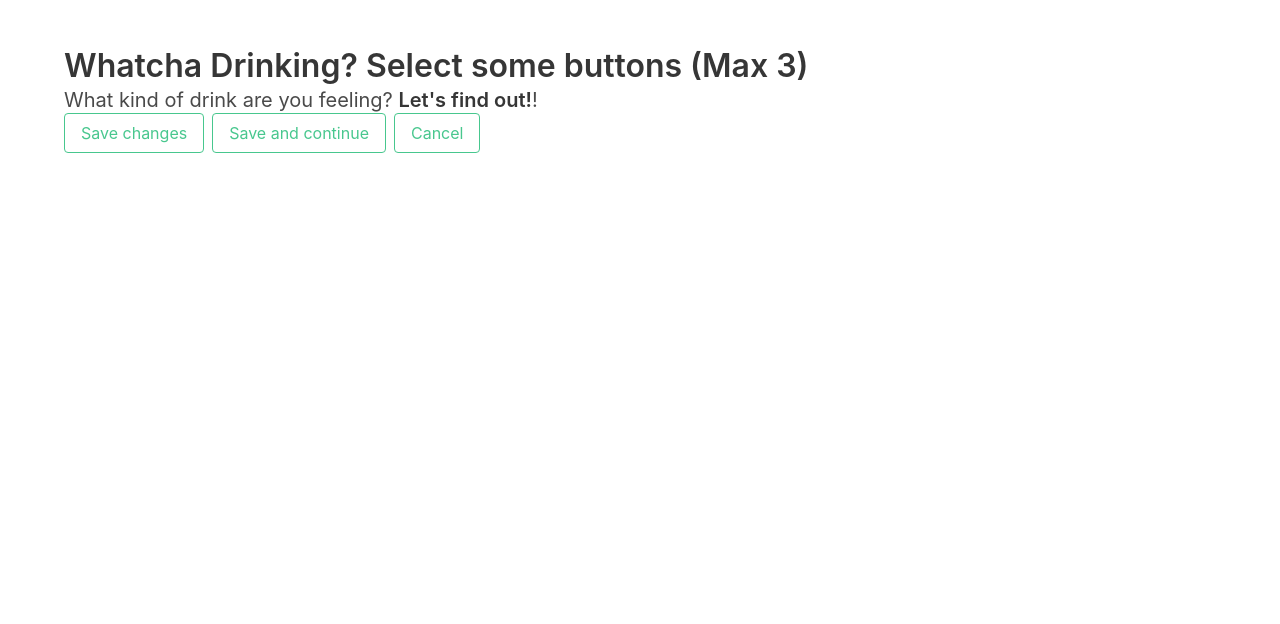
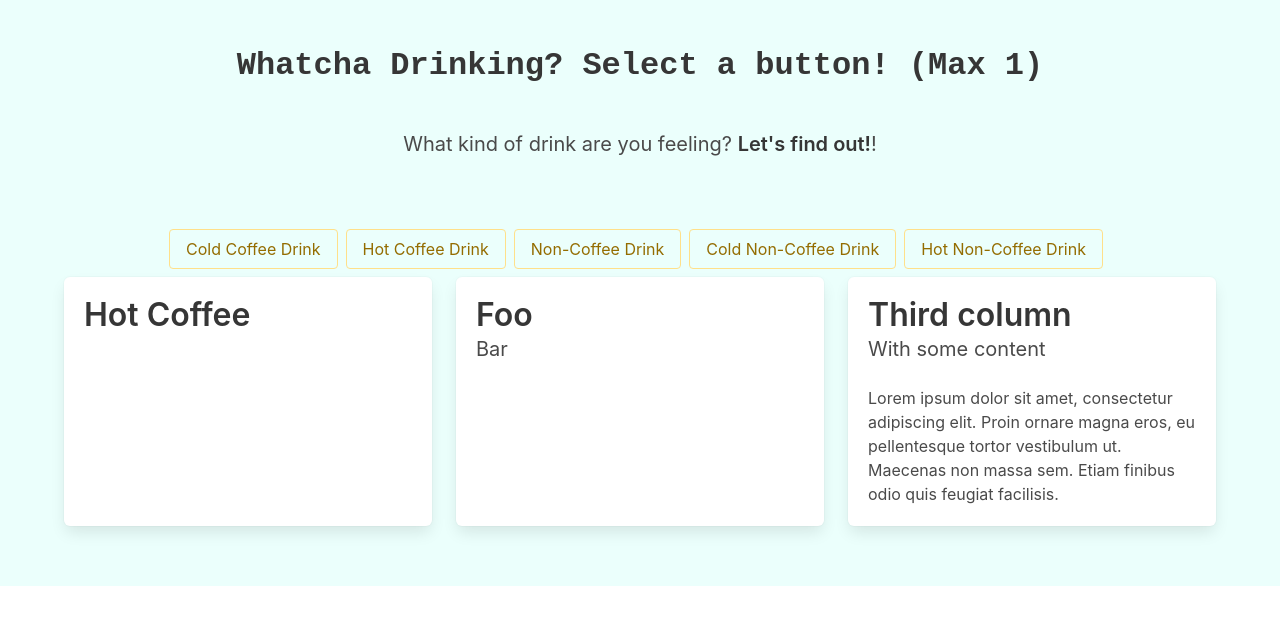
Before and after one commit to LomTuna/whatcha-drinking, a plain HTML site: page index.html in a window 1280 px wide. Drawn offline with nearby package versions, Linux system fonts and the light colour scheme.

Commit message:
updated Title/Button visuals

```diff
--- a/index.html
+++ b/index.html
@@ -6,21 +6,57 @@
     <title>Whatcha Drinking?</title>
     <link rel="stylesheet" href="https://cdn.jsdelivr.net/npm/bulma@0.9.4/css/bulma.min.css">
   </head>
-  <body>
+  <body class="has-background-primary-light">
   <section class="section">
     <div class="container">
-      <h1 class="title">
-        Whatcha Drinking? Select some buttons (Max 3)
+      <h1 class="title has-text-centered is-family-code">
+        Whatcha Drinking? Select a button! (Max 1)
       </h1>
-      <p class="subtitle">
+      <p class="subtitle has-text-centered mt-6">
         What kind of drink are you feeling? <strong>Let's find out!</strong>!
       </p>
     </div>
+    <div>
+      <marquee behavior="" direction=""></marquee>
+    </div>
 
-    <div class="container buttons">
-      <button class="button is-success is-outlined">Save changes</button>
-      <button class="button is-success is-outlined">Save and continue</button>
-      <button class="button is-success is-outlined">Cancel</button>
-    </div>  </section>
+    <div class="container buttons mt-6 mb-3 is-justify-content-center">
+      <button class="button is-warning is-outlined has-text-warning-dark ">Cold Coffee Drink</button>
+      <button class="button is-warning is-outlined has-text-warning-dark">Hot Coffee Drink</button>
+      <button class="button is-warning is-outlined has-text-warning-dark">Non-Coffee Drink</button>
+      <button class="button is-warning is-outlined has-text-warning-dark">Cold Non-Coffee Drink</button>
+      <button class="button is-warning is-outlined has-text-warning-dark">Hot Non-Coffee Drink</button>
+
+      <div class="three-tiles">
+        <div class="tile is-ancestor">
+          <div class="tile is-parent">
+            <article class="tile is-child box">
+              <p class="title">Hot Coffee</p>
+              <p class="subtitle"></p>
+            </article>
+          </div>
+          <div class="tile is-parent">
+            <article class="tile is-child box">
+              <p class="title">Foo</p>
+              <p class="subtitle">Bar</p>
+            </article>
+          </div>
+          <div class="tile is-parent">
+            <article class="tile is-child box">
+              <p class="title">Third column</p>
+              <p class="subtitle">With some content</p>
+              <div class="content">
+                <p>Lorem ipsum dolor sit amet, consectetur adipiscing elit. Proin ornare magna eros, eu pellentesque tortor vestibulum ut. Maecenas non massa sem. Etiam finibus odio quis feugiat facilisis.</p>
+              </div>
+            </article>
+          </div>
+        </div>
+      </div>
+
+    </div>
+      <div id="player">
+
+      </div>
+    </section>
   </body>
 </html>
```
